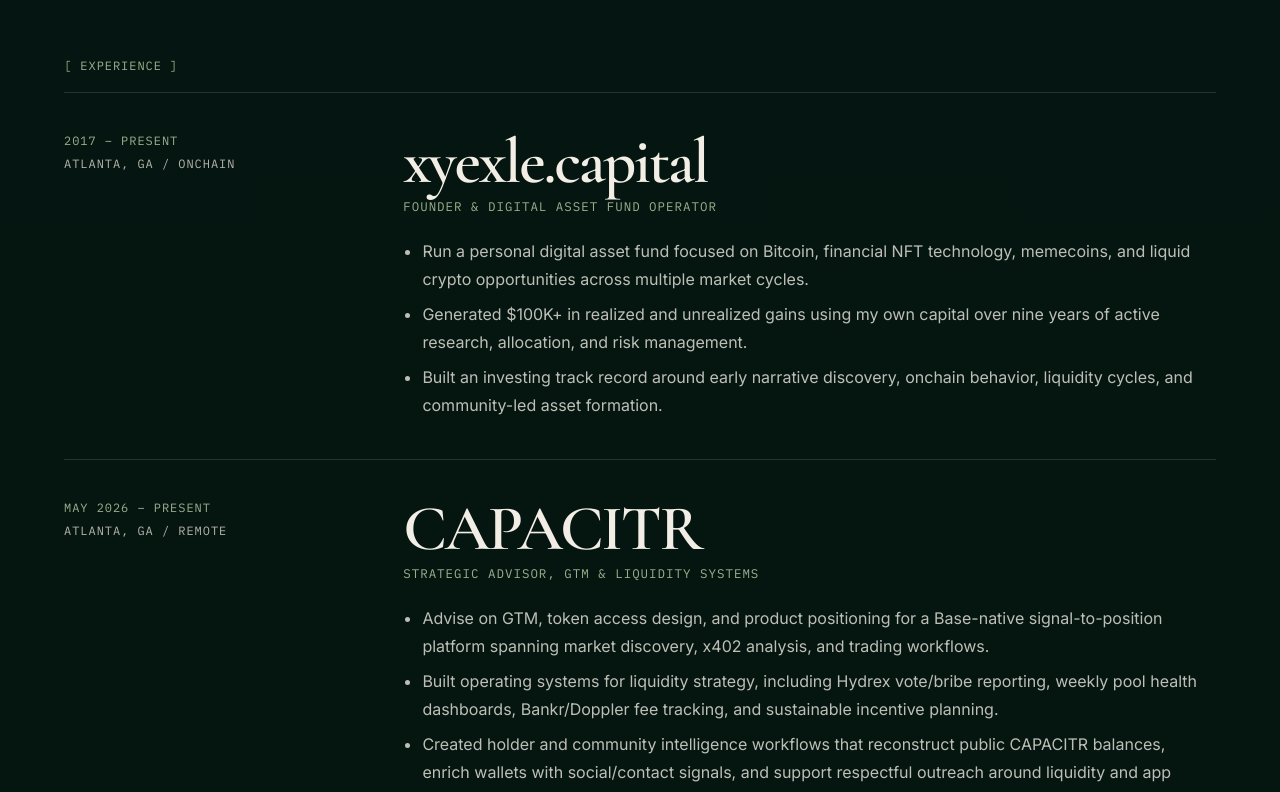
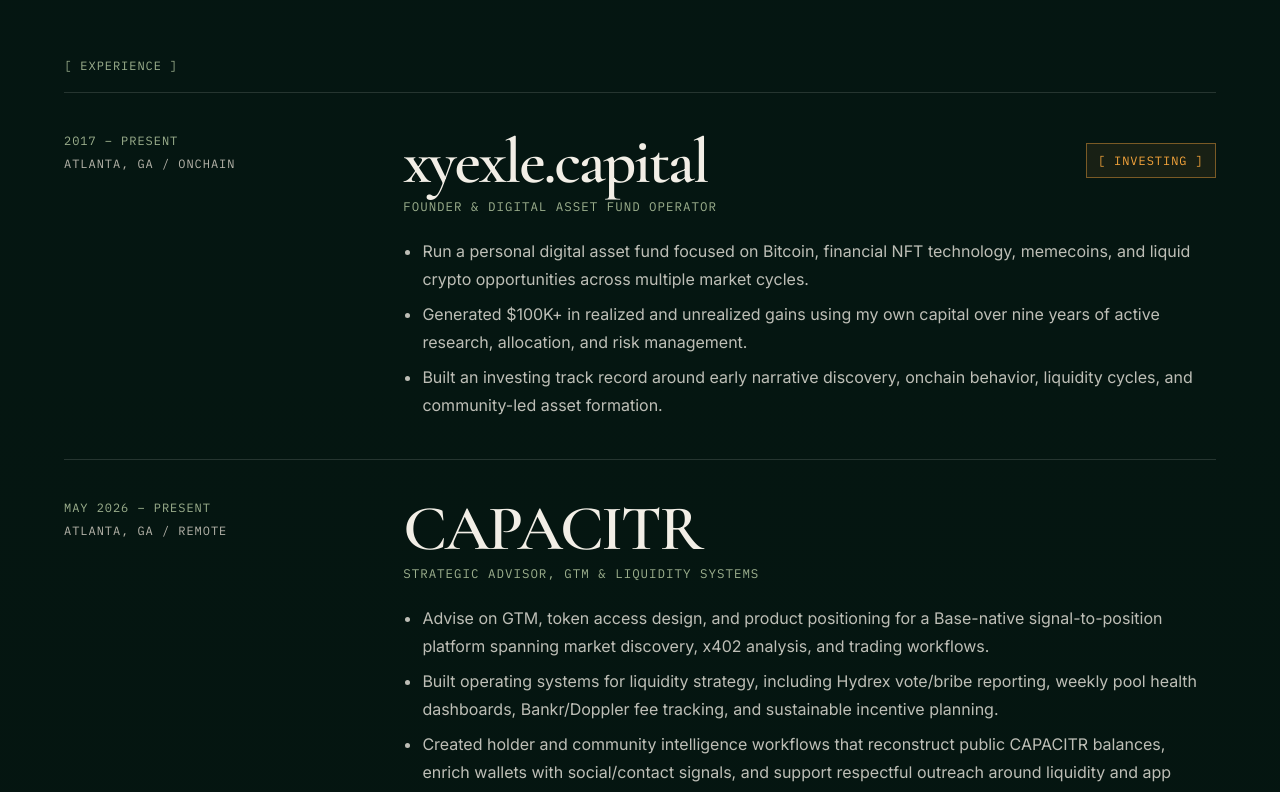
Before and after one commit to Syrexle/tariq-website, a React (Vite) app: page / in a window 1280 px wide. Shown: the part 7000-7792 px from the top of the page. Built offline with nearby package versions, Linux system fonts and the light colour scheme.

Commit message:
Add investing badge to experience

```diff
--- a/src/main.tsx
+++ b/src/main.tsx
@@ -16,6 +16,7 @@ const impact = [
 const experience = [
   {
     company: 'xyexle.capital',
+    category: 'Investing',
     role: 'Founder & Digital Asset Fund Operator',
     location: 'Atlanta, GA / Onchain',
     dates: '2017 – Present',
@@ -521,7 +522,10 @@ function App() {
                   <small>{job.location}</small>
                 </div>
                 <div className="timeline-content">
-                  <h3>{job.company}</h3>
+                  <div className="timeline-title-row">
+                    <h3>{job.company}</h3>
+                    {'category' in job && typeof job.category === 'string' && job.category && <span>[ {job.category} ]</span>}
+                  </div>
                   <p className="role">{job.role}</p>
                   <ul>
                     {job.bullets.map((bullet) => <li key={bullet}>{bullet}</li>)}
--- a/src/styles.css
+++ b/src/styles.css
@@ -42,7 +42,7 @@ a { color: inherit; text-decoration: none; }
   backdrop-filter: blur(18px);
 }
 
-.brand, nav, .mono-link, .cta-row, .eyebrow, footer, button, .contact-ribbon, .timeline-meta, .pill-list, .resume-panel span, .resume-panel a, .ai-skill-card code, .ai-skill-index, .demo-link, .project-status, .fund-stat-grid, .holdings-list, .logo-tile, .journey-timeline {
+.brand, nav, .mono-link, .cta-row, .eyebrow, footer, button, .contact-ribbon, .timeline-meta, .timeline-title-row span, .pill-list, .resume-panel span, .resume-panel a, .ai-skill-card code, .ai-skill-index, .demo-link, .project-status, .fund-stat-grid, .holdings-list, .logo-tile, .journey-timeline {
   font-family: 'IBM Plex Mono', monospace;
   text-transform: uppercase;
   letter-spacing: 0.08em;
@@ -285,6 +285,8 @@ h3 { font-size: clamp(2rem, 3vw, 3.35rem); letter-spacing: -0.035em; }
 .timeline-item { display: grid; grid-template-columns: 18rem 1fr; gap: clamp(1.5rem, 4vw, 4rem); padding: 2.5rem 0; border-bottom: 1px solid var(--line); }
 .timeline-meta { color: var(--sage); display: grid; gap: .5rem; align-content: start; }
 .timeline-meta small { color: var(--muted); font: inherit; }
+.timeline-title-row { display: flex; align-items: start; justify-content: space-between; gap: 1rem; }
+.timeline-title-row span { flex: 0 0 auto; margin-top: .65rem; padding: .55rem .7rem; border: 1px solid rgba(245,164,59,.44); background: rgba(245,164,59,.075); color: var(--amber); }
 .timeline-content h3 { font-size: clamp(2.4rem, 5vw, 5rem); }
 
 .fund-section {
```
